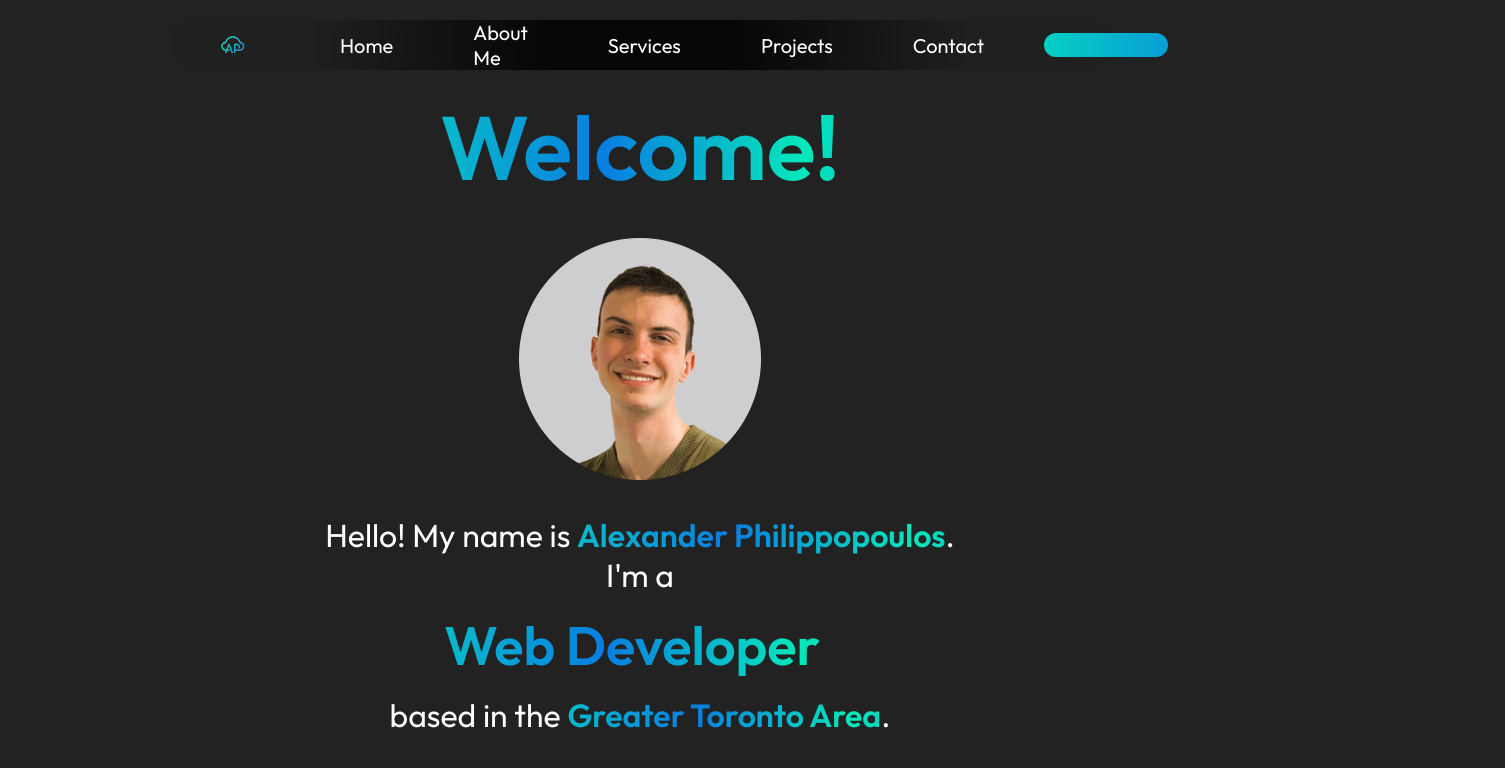
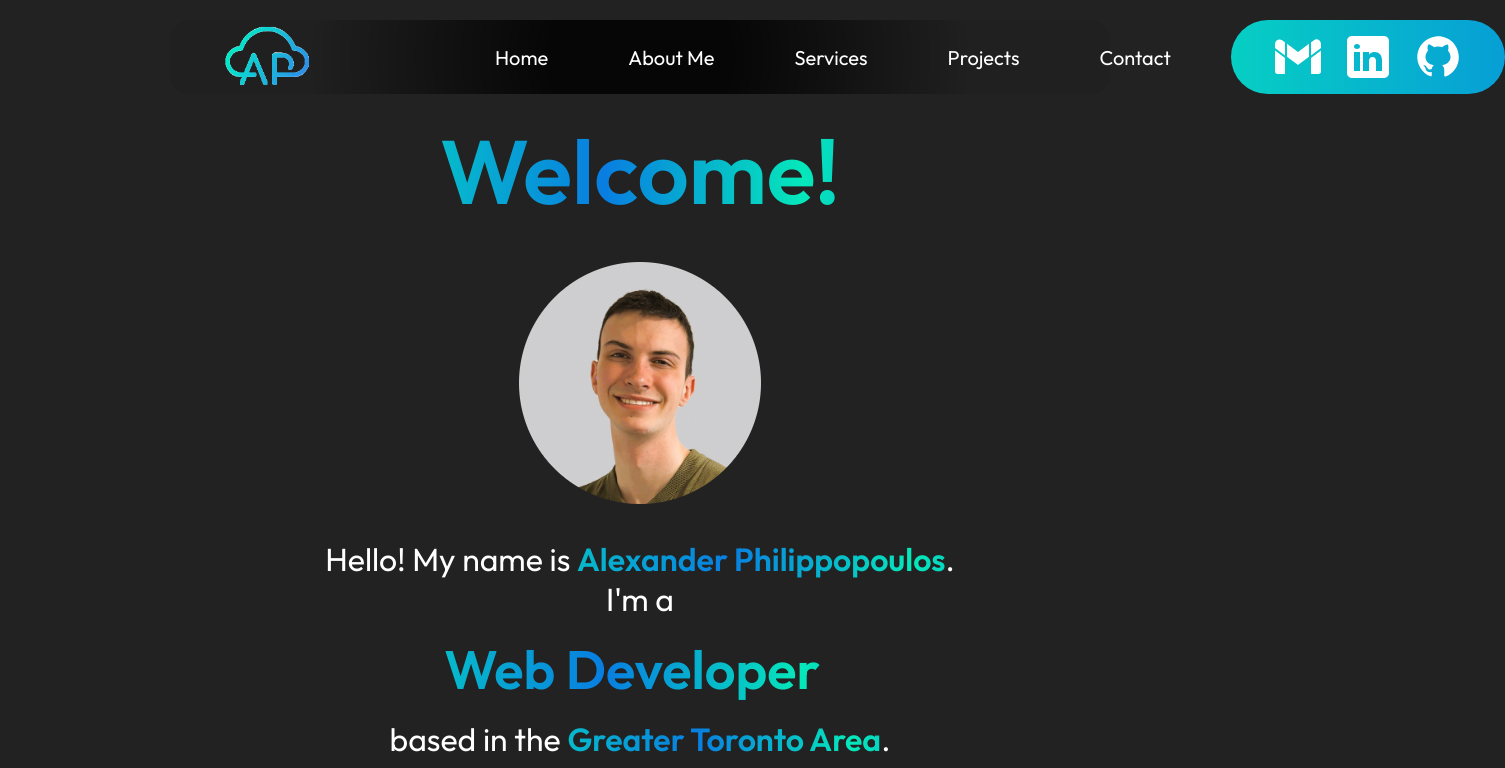
Before and after one commit to aphilippopoulos248/alexander-portfolio, a React (Vite) app: page / in a window 1280 px wide. Shown: the top 768 px of the page, 1505 px wide, since content can reach past the window. Built offline with nearby package versions, Linux system fonts and the light colour scheme.

Commit message:
Fixed Navbar connect

```diff
--- a/src/components/nav/Navbar.scss
+++ b/src/components/nav/Navbar.scss
@@ -14,10 +14,13 @@
     border: transparent;
     border-radius: calc-rem(20);
 }
+.nav-logo{
+    display: flex;
+    flex: none;
+    margin-left: calc-rem(50);
+}
 .nav-logo img{
-    display: flex;
-    width: 50%;
-    margin-left: calc-rem(50);
+    width: 60%;
 }
 .nav-menu{
     display: flex;
@@ -29,6 +32,7 @@
 }
 .nav-connect{
     display: grid;
+    flex: none;
     grid-template-columns: 1fr 1fr 1fr;
     gap: calc-rem(20);
     padding: calc-rem(10) calc-rem(40);
@@ -67,6 +71,7 @@
 }
 .nav-menu li{
     display: flex;
+    flex: none;
     flex-direction: column;
     gap: calc-rem(5);
     margin-left: calc-rem(20);
```
